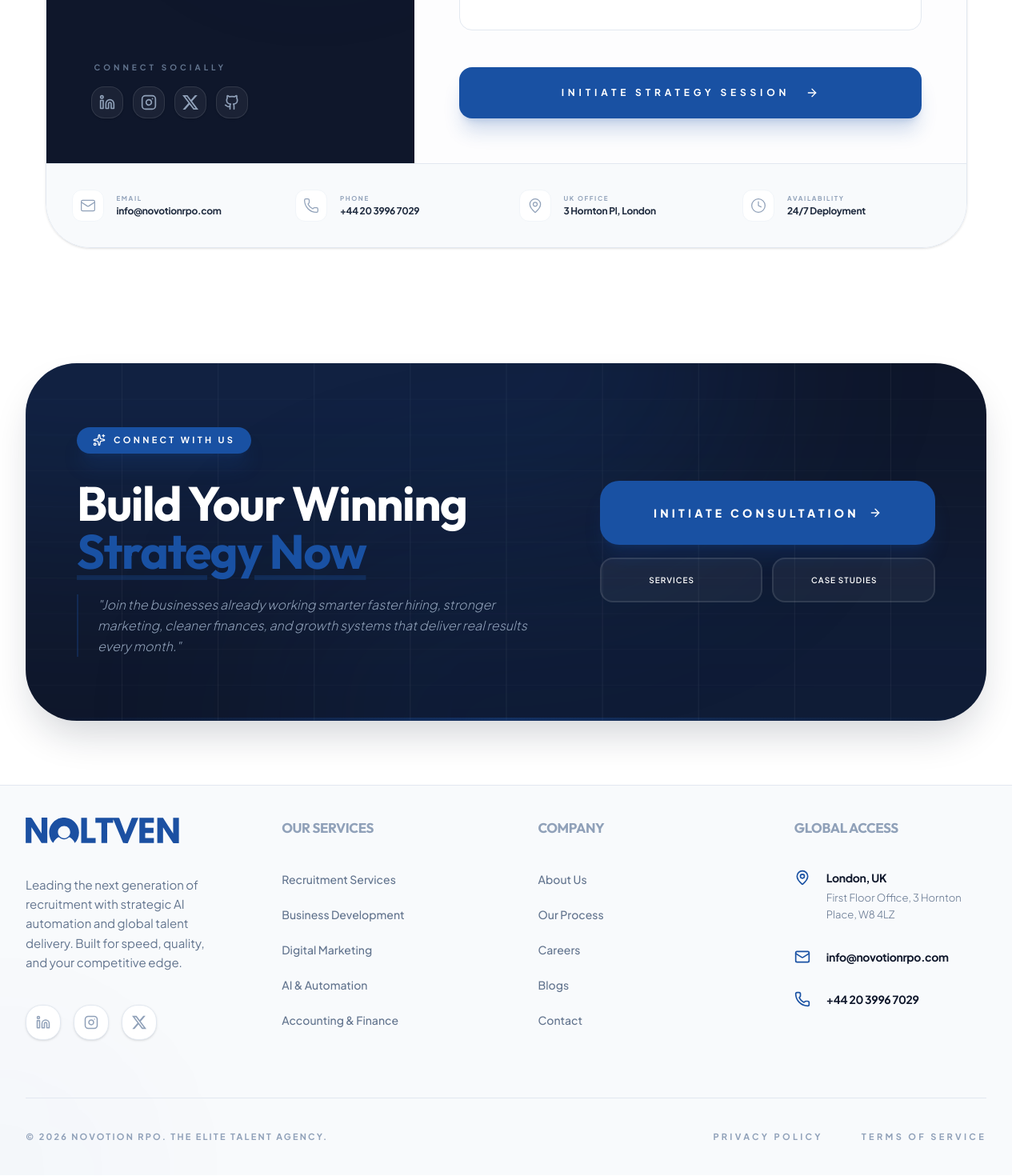
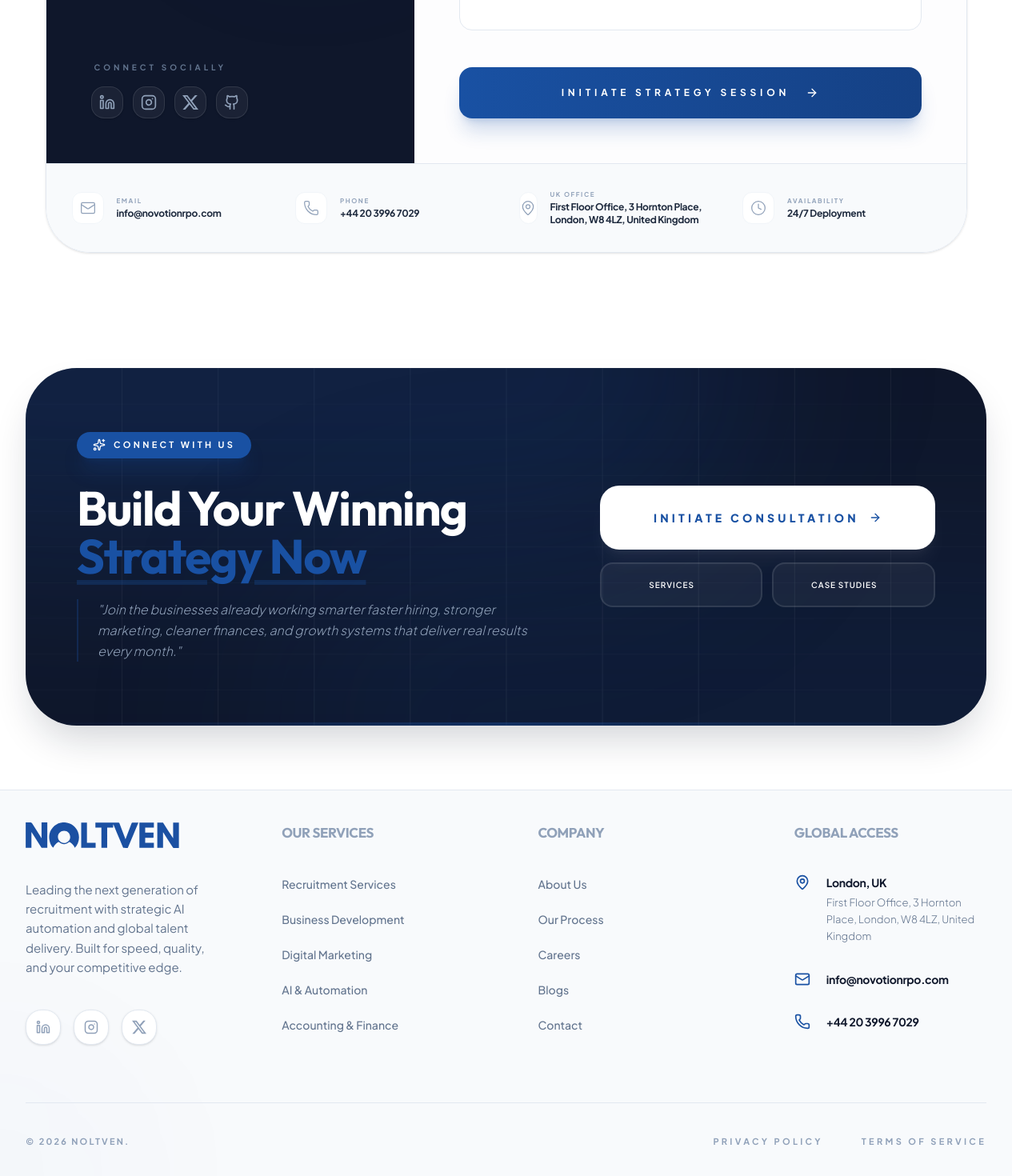
Before and after one commit to gipldevelopers/novotion-rpo, a Next.js app: page / in a window 1280 px wide. Shown: the part 7205-8675 px from the top of the page at 80% size. Built offline with nearby package versions, Linux system fonts and the light colour scheme.

Commit message:
chnages done

```diff
--- a/src/components/home-v2/CTASectionV2.js
+++ b/src/components/home-v2/CTASectionV2.js
@@ -54,7 +54,7 @@ export function CTASectionV2() {
 
                             {/* Right: Dynamic CTAs */}
                             <div className="lg:col-span-5 flex flex-col gap-4">
-                                <Button asChild className="w-full h-14 md:h-20 rounded-2xl md:rounded-3xl bg-secondary hover:bg-white hover:text-secondary text-white text-[10px] md:text-[14px] font-extrabold uppercase tracking-[0.3em] transition-all duration-500 shadow-xl shadow-secondary/20 group border-none">
+                                <Button asChild className="w-full h-14 md:h-20 rounded-2xl md:rounded-3xl bg-white hover:bg-secondary text-secondary hover:text-white text-[10px] md:text-[14px] font-extrabold uppercase tracking-[0.3em] transition-all duration-500 shadow-xl shadow-white/5 group border-none">
                                     <Link href="/contact" className="flex items-center justify-center gap-3">
                                         Initiate Consultation
                                         <ArrowRight className="h-4 w-4 md:h-5 md:w-5 transition-transform group-hover:translate-x-2" />
--- a/src/components/home-v2/ContactSectionV2.js
+++ b/src/components/home-v2/ContactSectionV2.js
@@ -96,7 +96,7 @@ export function ContactSection() {
                                     <textarea className="w-full bg-white border border-slate-200 rounded-2xl p-5 focus:border-secondary outline-none shadow-none min-h-[120px] text-slate-900 placeholder:text-slate-400 transition-all resize-none font-light text-sm" placeholder="Briefly describe your hiring goals..." />
                                 </div>
 
-                                <Button className="w-full bg-secondary hover:bg-slate-900 text-white font-bold h-14 md:h-16 rounded-2xl text-[11px] md:text-[12px] tracking-[0.4em] shadow-xl shadow-secondary/20 transition-all group/btn border-none uppercase mt-4">
+                                <Button className="w-full bg-gradient-to-r from-secondary to-[#154185] hover:bg-slate-900 text-white font-bold h-14 md:h-16 rounded-2xl text-[11px] md:text-[12px] tracking-[0.4em] shadow-xl shadow-secondary/20 transition-all group/btn border-none uppercase mt-4">
                                     INITIATE STRATEGY SESSION
                                     <ArrowRight className="ml-3 h-4 w-4 md:h-5 md:w-5 group-hover:translate-x-1 transition-transform" />
                                 </Button>
@@ -110,7 +110,7 @@ export function ContactSection() {
                             {[
                                 { icon: Mail, label: "Email", value: "info@novotionrpo.com" },
                                 { icon: Phone, label: "Phone", value: "+44 20 3996 7029" },
-                                { icon: MapPin, label: "UK Office", value: "3 Hornton Pl, London" },
+                                { icon: MapPin, label: "UK Office", value: "First Floor Office, 3 Hornton Place, London, W8 4LZ, United Kingdom" },
                                 { icon: Clock, label: "Availability", value: "24/7 Deployment" }
                             ].map((item, idx) => (
                                 <div key={idx} className="flex items-center gap-4 group">
--- a/src/components/layout/Footer.js
+++ b/src/components/layout/Footer.js
@@ -110,7 +110,7 @@ export function Footer() {
                 <MapPin className="h-5 w-5 text-secondary shrink-0" />
                 <div>
                   <p className="text-[14px] font-bold text-slate-900 mb-1 tracking-tight">London, UK</p>
-                  <p className="text-slate-500 text-[13px] font-light leading-relaxed">First Floor Office, 3 Hornton Place, W8 4LZ</p>
+                  <p className="text-slate-500 text-[13px] font-light leading-relaxed">First Floor Office, 3 Hornton Place, London, W8 4LZ, United Kingdom</p>
                 </div>
               </div>
               <div className="flex gap-5">
@@ -127,7 +127,7 @@ export function Footer() {
 
         <div className="mt-18 md:mt-18 pt-10 md:pt-10 border-t border-slate-200 flex flex-col md:flex-row justify-between items-center gap-8 text-center md:text-left">
           <p className="text-[11px] text-slate-400 font-bold uppercase tracking-[0.2em]">
-            © {new Date().getFullYear()} NOVOTION RPO. THE ELITE TALENT AGENCY.
+            © {new Date().getFullYear()} Noltven.
           </p>
           <div className="flex flex-wrap justify-center gap-x-12 gap-y-4">
             {legal.map((item) => (
```
